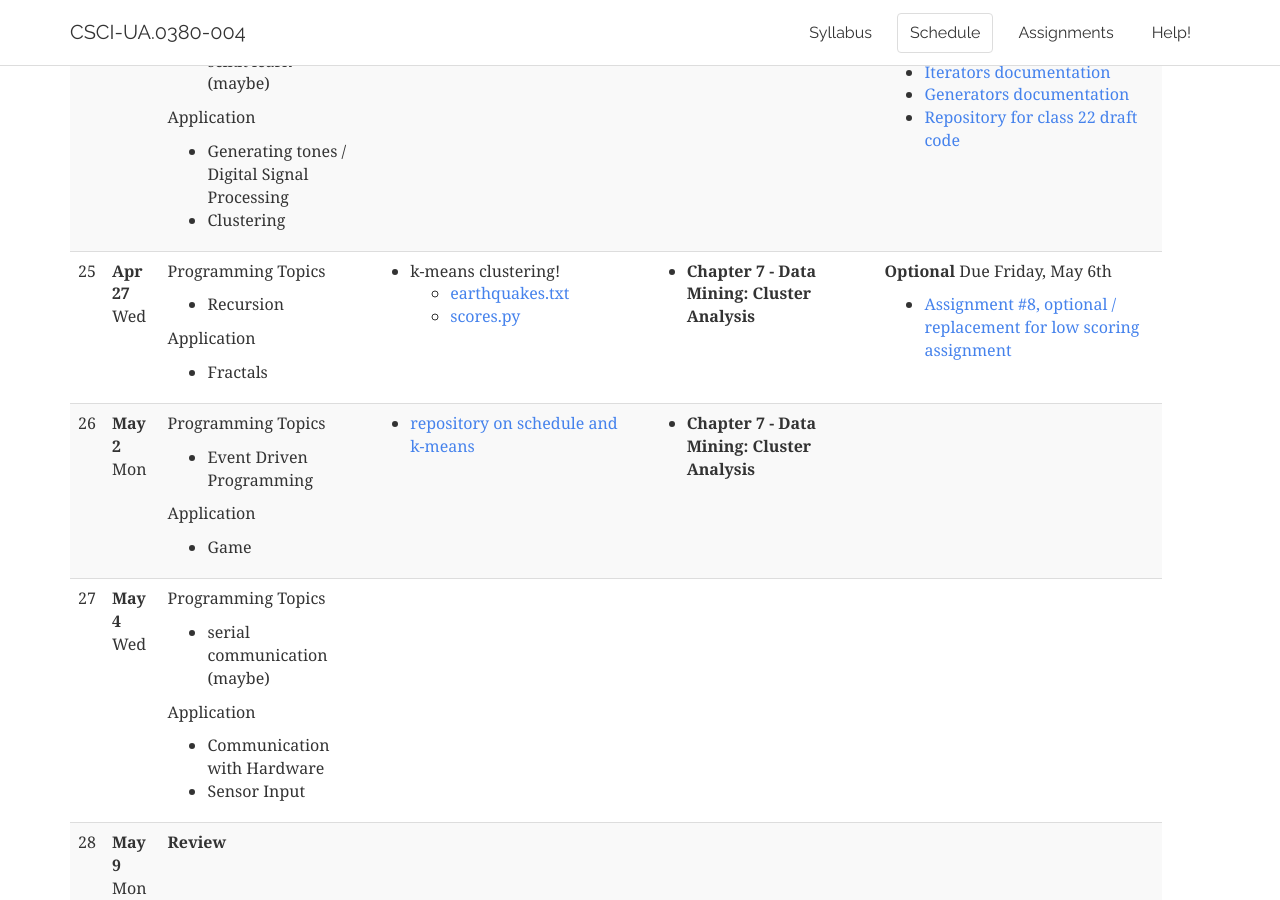
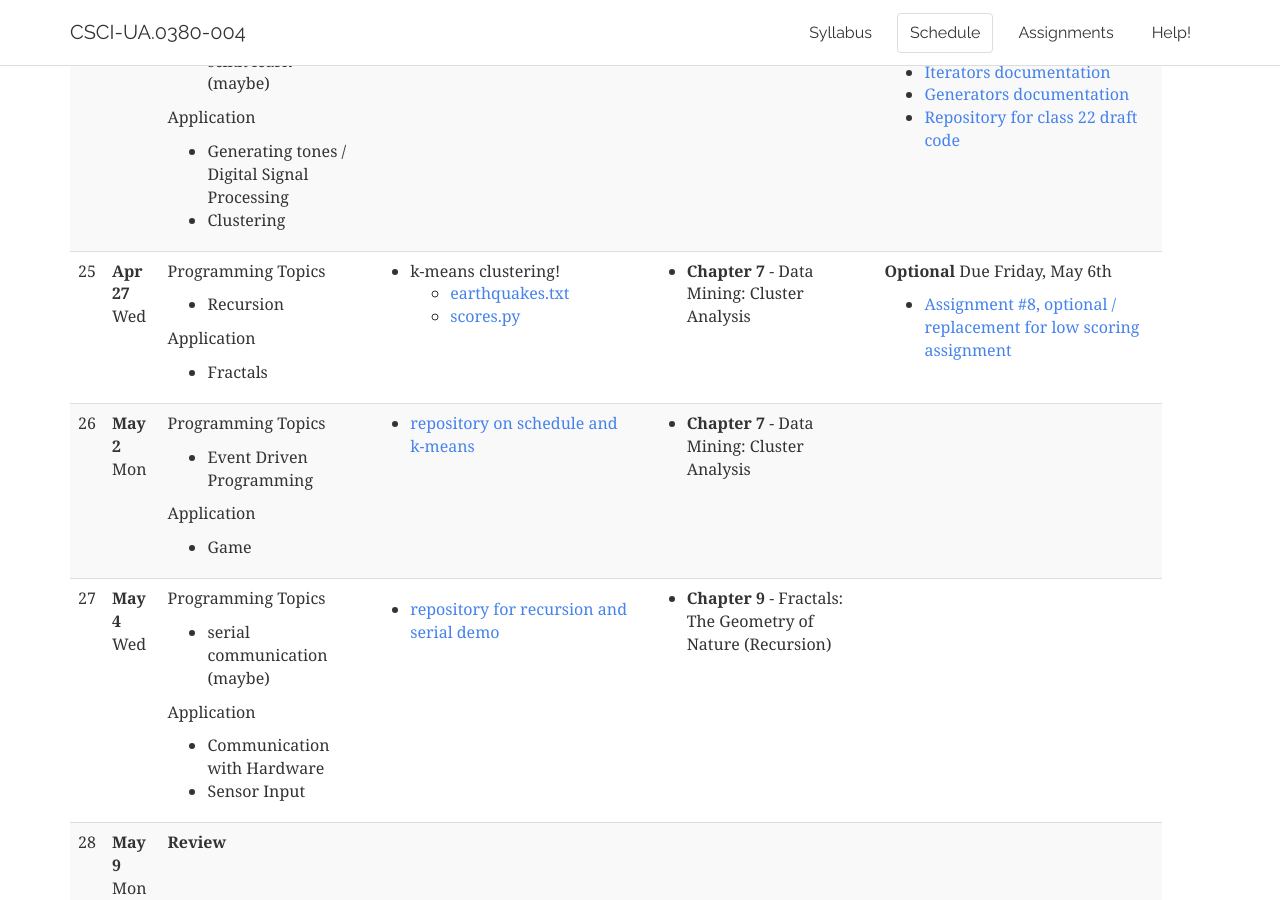
Before and after one commit to foureyes/csci-ua.0380-spring2016-004, a Jekyll site: the page built from schedule.markdown, in a window 1280 px wide and 900 px high, scrolled down 6511 px. Built offline with Jekyll 4.4.1, drawn with Linux system fonts in a browser that asks for light colours.

Commit message:
add class 27

```diff
--- a/_includes/schedule/25.markdown
+++ b/_includes/schedule/25.markdown
@@ -4,7 +4,7 @@
     * [scores.py](resources/txt/scores.py)
 </td>
 	<td markdown="block">
-* __Chapter 7 - Data Mining: Cluster Analysis__
+* __Chapter 7__ - Data Mining: Cluster Analysis
 </td>
 	<td markdown="block">
 __Optional__ Due Friday, May 6th
--- a/_includes/schedule/26.markdown
+++ b/_includes/schedule/26.markdown
@@ -5,7 +5,7 @@
 </td>
 	<td markdown="block">
 
-* __Chapter 7 - Data Mining: Cluster Analysis__
+* __Chapter 7__ - Data Mining: Cluster Analysis
 
 </td>
 	<td markdown="block">
--- a/_includes/schedule/27.markdown
+++ b/_includes/schedule/27.markdown
@@ -1,23 +1,13 @@
 	<td markdown="block">
 
 <a id="27"></a>
-
-* [About Class 27](slides/27/meta.html)
-* [File Input/Output](slides/27/fileio.html)
-* [Abstract Classes and Interfaces](slides/27/abstract-classes-interfaces.html)
+* [repository for recursion and serial demo](https://github.com/jversoza/p4a-spring-16-examples/tree/master/p4a-class27)
 </td>
 	<td markdown="block">
 
-* __Chapter 12__ - Exceptions and File I/O
-* __Chapter 13__ - Abstract Classes and Interfaces
+* __Chapter 9__ - Fractals: The Geometry of Nature (Recursion)
 
 </td>
 	<td markdown="block">
 
-Code Samples
-
-* [AbstractClassDemo.java](resources/code/class27/AbstractClassDemo.java)
-* [DrawFromFile.java](resources/code/class27/DrawFromFile.java)
-* [InterfaceDemo.java](resources/code/class27/InterfaceDemo.java)
-* [WriteRandom.java](resources/code/class27/WriteRandom.java)
 </td>
--- a/schedule.markdown
+++ b/schedule.markdown
@@ -512,10 +512,7 @@ Application
 * Sensor Input
 
 </td>
-{% comment %}
 {% include schedule/27.markdown %}
-{% endcomment %}
-<td></td><td></td><td></td>
  </tr>
 
 
```
